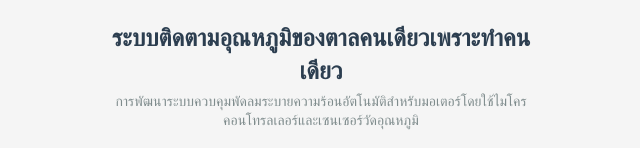
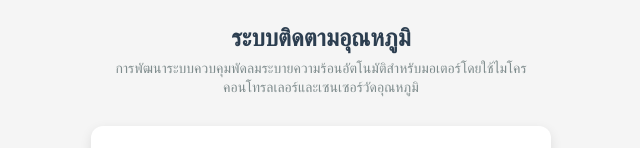
Before and after one commit to Tarn002/Tarn, a plain HTML site: page index.html in a window 1280 px wide. Shown: the top 148 px of the page, without its empty margins (319-959 px from the left). Drawn offline with nearby package versions, Linux system fonts and the light colour scheme; no server answers.

Commit message:
Update index.html

```diff
--- a/index.html
+++ b/index.html
@@ -3,7 +3,7 @@
 <head>
     <meta charset="UTF-8">
     <meta name="viewport" content="width=device-width, initial-scale=1.0">
-    <title>ระบบติดตามอุณหภูมิของตาลคนเดียวเพราะทำคนเดียว</title>
+    <title>ระบบติดตามอุณหภูมิ</title>
     <script src="https://cdn.jsdelivr.net/npm/chart.js"></script>
     <style>
         * {
@@ -171,7 +171,7 @@
 </head>
 <body>
     <div class="header">
-        <h1>ระบบติดตามอุณหภูมิของตาลคนเดียวเพราะทำคนเดียว</h1>
+        <h1>ระบบติดตามอุณหภูมิ</h1>
         <p>การพัฒนาระบบควบคุมพัดลมระบายความร้อนอัตโนมัติสำหรับมอเตอร์โดยใช้ไมโครคอนโทรลเลอร์และเซนเซอร์วัดอุณหภูมิ</p>
     </div>
 
@@ -180,15 +180,15 @@
         <div class="temp-display">
             <div class="temp-item">
                 <div class="temp-value motor-temp" id="motorTemp">--</div>
-                <div class="temp-label">Motor Temp. °C</div>
+                <div class="temp-label">Motor Temp. (°C)</div>
             </div>
             <div class="temp-item">
                 <div class="temp-value ambient-temp" id="ambientTemp">--</div>
-                <div class="temp-label">Ambient Temp. °C</div>
+                <div class="temp-label">Ambient Temp. (°C)</div>
             </div>
             <div class="temp-item">
                 <div class="temp-value humidity" id="humidity">--</div>
-                <div class="temp-label">Humidity %</div>
+                <div class="temp-label">Humidity (%)</div>
             </div>
         </div>
     </div>
```
